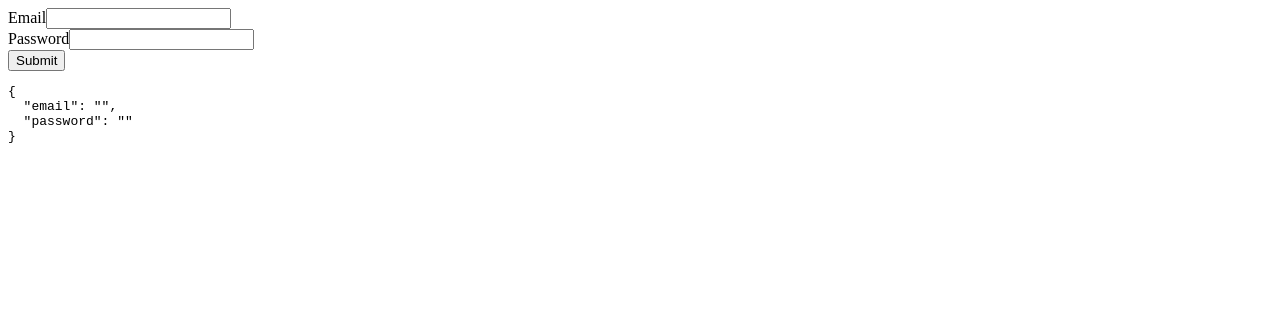
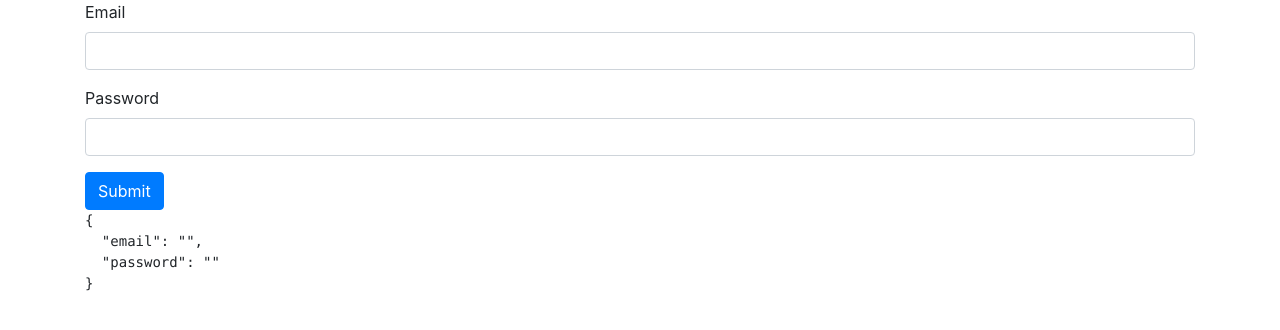
Before and after one commit to mega13d/codecraft-learn-angular, an Angular app in the folder angular-forms/: page /model-driven-forms in a window 1280 px wide. Shown: the top 330 px of the page. Built offline with nearby package versions, Linux system fonts and the light colour scheme.

Commit message:
LANG-1 Angular Forms  * Import bootstrap to global style.css  * Validation stylization of email and password

```diff
--- a/angular-forms/angular.json
+++ b/angular-forms/angular.json
@@ -80,7 +80,6 @@
             "tsConfig": "src/tsconfig.spec.json",
             "karmaConfig": "src/karma.conf.js",
             "styles": [
-              "../node_modules/bootstrap/dist/css/bootstrap.min.css",
               "src/styles.css"
             ],
             "scripts": [],
--- a/angular-forms/src/app/components/model-driven-forms/model-driven-forms.component.html
+++ b/angular-forms/src/app/components/model-driven-forms/model-driven-forms.component.html
@@ -10,8 +10,8 @@
              formControlName="email"
              required
              [ngClass]="{
-        'is-invalid': email.invalid && (email.dirty || email.touched),
-        'is-valid': email.valid && (email.dirty || email.touched)
+              'is-invalid': email.invalid && (email.dirty || email.touched),
+              'is-valid': email.valid && (email.dirty || email.touched)
       }">
     </div>
 
@@ -20,6 +20,10 @@
       <input type="password"
              class="form-control"
              formControlName="password"
+             [ngClass]="{
+              'is-invalid': password.invalid && (password.dirty || password.touched),
+              'is-valid': password.valid && (password.dirty || password.touched)
+      }"
       >
     </div>
 
--- a/angular-forms/src/app/components/model-driven-forms/model-driven-forms.component.ts
+++ b/angular-forms/src/app/components/model-driven-forms/model-driven-forms.component.ts
@@ -30,7 +30,7 @@ export class ModelDrivenFormsComponent implements OnInit {
   private createFormControls() {
     this.email = new FormControl('', [
       Validators.required,
-      Validators.pattern("[A-Za-z-]+@edifecs.com")
+      Validators.pattern("c-[A-Za-z]+@edifecs.com")
     ]);
     this.password = new FormControl('', [
       Validators.required,
--- a/angular-forms/src/index.html
+++ b/angular-forms/src/index.html
@@ -7,6 +7,7 @@
 
   <meta name="viewport" content="width=device-width, initial-scale=1">
   <link rel="icon" type="image/x-icon" href="favicon.ico">
+  <link rel="stylesheet" href="node_modules/bootstrap/dist/css/bootstrap.min.css">
 <!-- TODO add bootstrap from npm -->
 </head>
 <body>
--- a/angular-forms/src/styles.css
+++ b/angular-forms/src/styles.css
@@ -1 +1,2 @@
 /* You can add global styles to this file, and also import other style files */
+@import "~bootstrap/dist/css/bootstrap.min.css";
```
